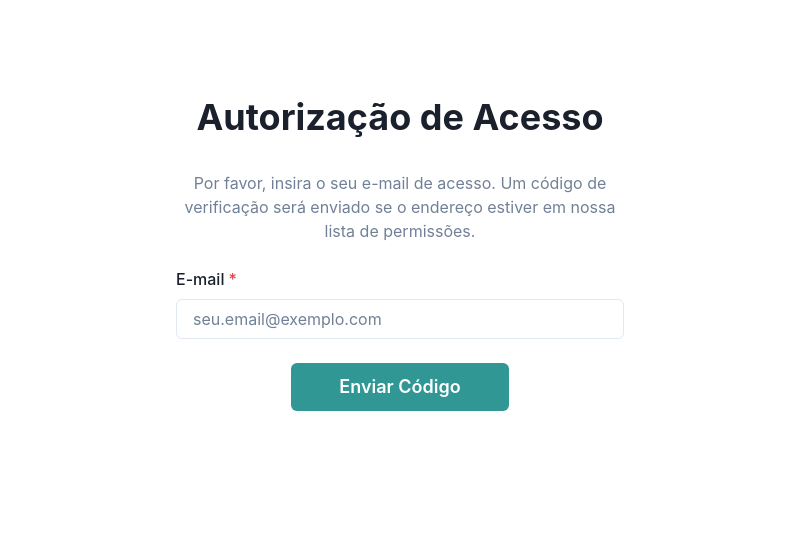
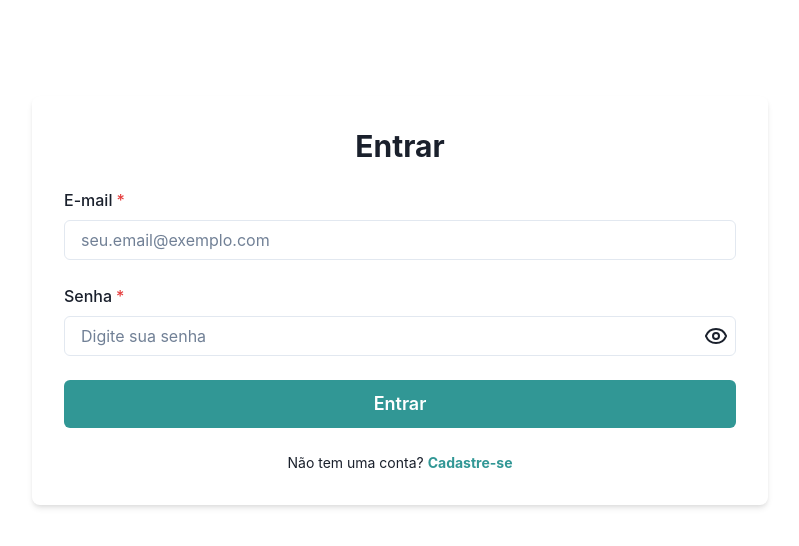
Before and after one commit to UndefinedUEM/frontend-rb, a React (Vite) app: page /login in a window 1280 px wide. Before the commit this address led to /authorize. Shown: the top 546 px of the page, without its empty margins (240-1039 px from the left). Built offline with nearby package versions, Linux system fonts and the light colour scheme; no server answers.

Commit message:
feat: remove pagina de codigo de autenticação

```diff
--- a/src/routes/index.jsx
+++ b/src/routes/index.jsx
@@ -3,7 +3,6 @@ import Layout from '@/components/Layout';
 import ProtectedRoute from '@/components/ProtectedRoute';
 import HomePage from '@/pages/HomePage';
 import LoginPage from '@/pages/auth/LoginPage';
-import PasswordRecoveryPage from '@/pages/auth/PasswordRecoveryPage';
 import UserRegistrationPage from '@/pages/auth/UserRegistrationPage';
 import ScoutRegistrationPage from '@/pages/scouts/ScoutRegistrationPage';
 import ScoutRegistrationSuccessPage from '@/pages/scouts/ScoutRegistrationSuccessPage';
@@ -13,19 +12,20 @@ import AttendanceSuccessPage from '@/pages/attendance/AttendanceSuccessPage';
 import AttendanceHistoryPage from '@/pages/attendance/AttendanceHistoryPage';
 import AttendanceDetailPage from '@/pages/attendance/AttendanceDetailPage';
 import NotFoundPage from '@/pages/NotFoundPage';
-import PreAuthPage from '@/pages/auth/PreAuthPage';
-import PreAuthRoute from '@/components/PreAuthRoute';
 
 const AppRoutes = () => {
   return (
     <Routes>
-      <Route path="/authorize" element={<PreAuthPage />} />
+      {/* <Route path="/authorize" element={<PreAuthPage />} />
 
       <Route element={<PreAuthRoute />}>
         <Route path="/login" element={<LoginPage />} />
-        {/* <Route path="/recuperar-senha" element={<PasswordRecoveryPage />} /> */}
+        <Route path="/recuperar-senha" element={<PasswordRecoveryPage />} />
         <Route path="/cadastro/usuario" element={<UserRegistrationPage />} />
-      </Route>
+      </Route> */}
+
+      <Route path="/login" element={<LoginPage />} />
+      <Route path="/cadastro/usuario" element={<UserRegistrationPage />} />
 
       <Route
         element={
```
